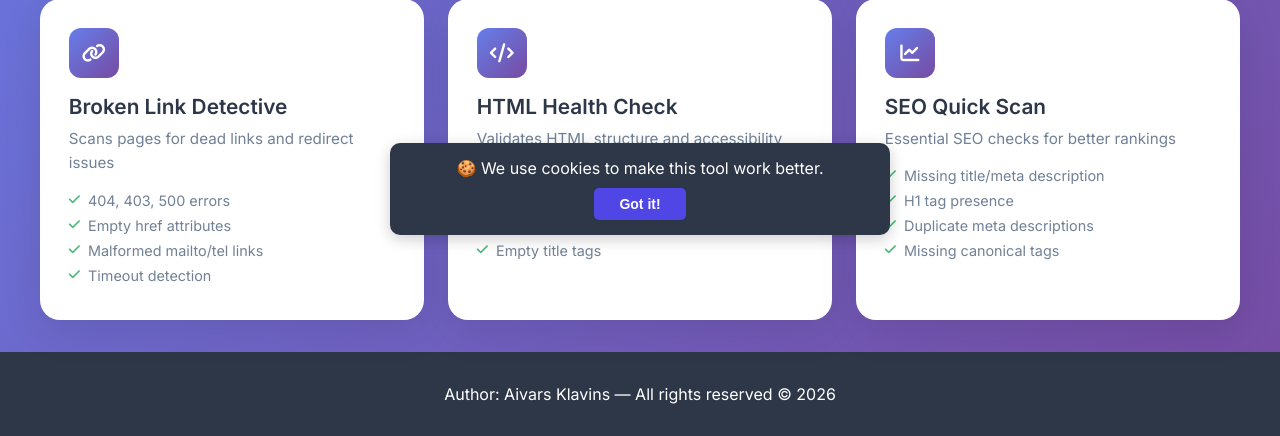
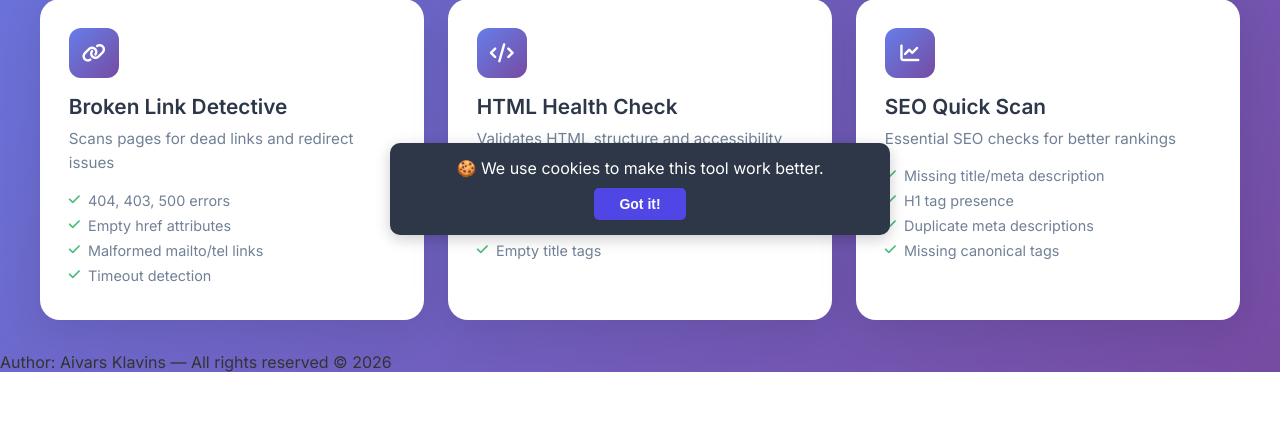
Before and after one commit to HeilotiaStudio/WebChecker, a Flask app: page / in a window 1280 px wide. Shown: the part 545-981 px from the top of the page. After the commit the page ends 917 px from the top, so only its background shows below. Run offline with Flask 3, Linux system fonts and the light colour scheme.

Commit message:
Refactor CSS by removing redundant styles

```diff
--- a/static/style.css
+++ b/static/style.css
@@ -14,19 +14,7 @@
 
         }
 
-          footer {
-    background: #2d3748;
-    color: white;
-    padding: 2rem;
-    text-align: center;
-    width: 100%;
-    margin: 0 0 0 0;
-}
 
-footer p {
-    margin: 0;
-    color: #cbd5e0;
-}
 
 
         .container {
```
